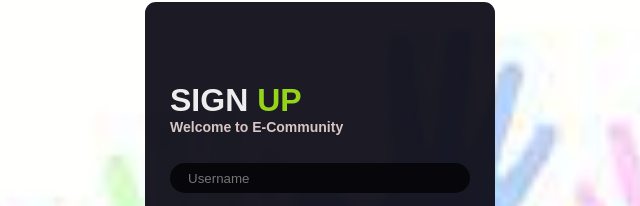
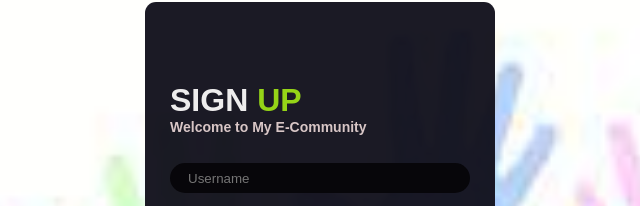
Before and after one commit to Nouman-Usman/web, a plain HTML site: page Html Files/index3.html in a window 1280 px wide. Shown: the part 219-425 px from the top of the page, 320-960 px from the left. Drawn offline with Linux system fonts and the light colour scheme; files that its build step writes are made by us from their sources; files whose address does not match are found by name.

Commit message:
Update index3.html

```diff
--- a/Html Files/index3.html
+++ b/Html Files/index3.html
@@ -12,7 +12,7 @@
     <div class="main-wrap">
         <div class="form-wrap">
             <h1>SIGN <span>UP</span></h1>
-            <h4>Welcome to E-Community</h4>
+            <h4>Welcome to My E-Community</h4>
             <form class="form">
                 <input type="text" name="name" placeholder="Username" required>
                 <input type="email" name="email" id="email" placeholder="Email" required>
```
